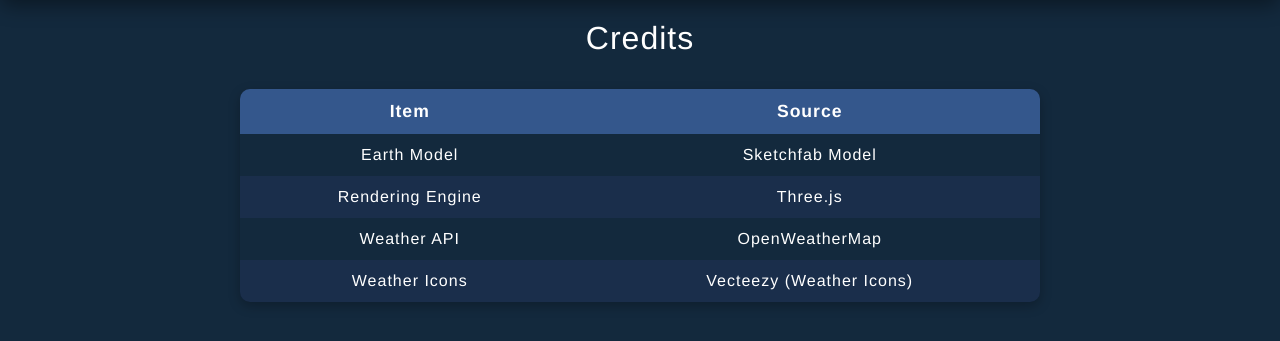
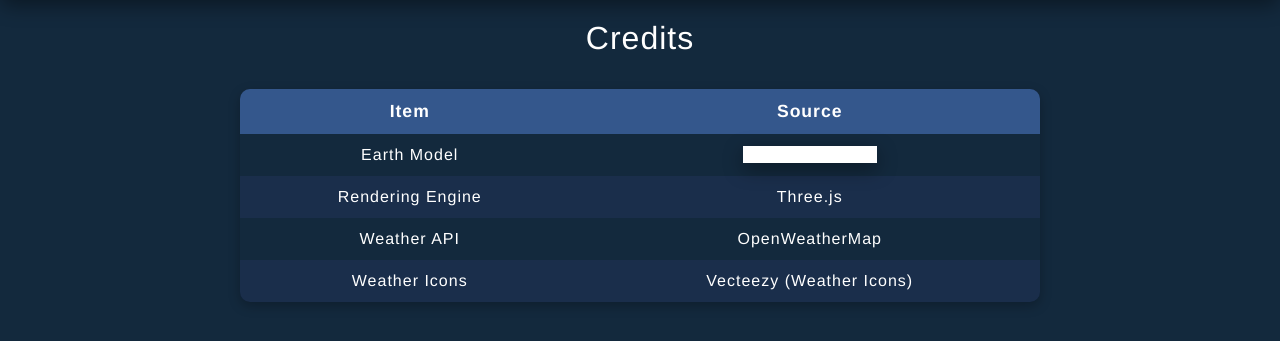
Before and after one commit to rivitaly/whats-the-weather, a PHP site: page /credits.php in a window 1280 px wide, with the pointer over the restyled element. Shown: the part 65-406 px from the top of the page. Run offline with PHP 8.4, Linux system fonts and the light colour scheme; some libraries are stand-ins or nearby versions.

Commit message:
text styling on the credits page

```diff
--- a/css/style.css
+++ b/css/style.css
@@ -470,6 +470,10 @@ body {
     color: white;
     text-decoration: none;
 }
+#users-table a:hover {
+  background-color: white;
+  box-shadow: 0 6px 20px rgba(0, 0, 0, 0.4);
+}
 
 #banned-container{
   display: flex;
```
